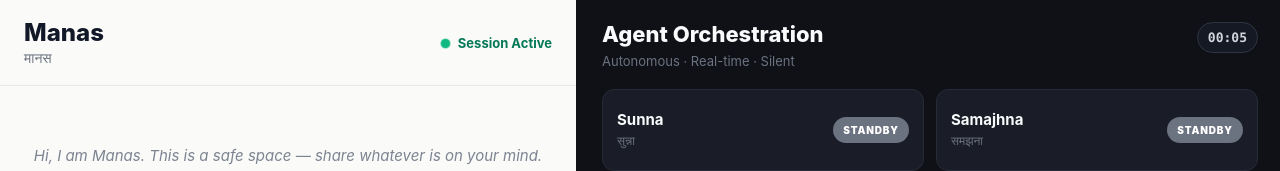
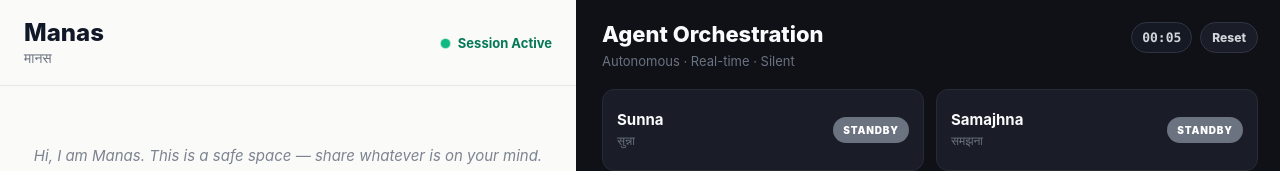
Before and after one commit to umangdev-511/Manas-AI, a React (Vite) app: page / in a window 1280 px wide. Shown: the top 171 px of the page. Built offline with nearby package versions, Linux system fonts and the light colour scheme.

Commit message:
Improve live demo orchestration and reset flow

```diff
--- a/src/App.jsx
+++ b/src/App.jsx
@@ -3,18 +3,11 @@ import './styles/App.css';
 
 import ConversationPanel from './components/ConversationPanel.jsx';
 import AgentDashboard from './components/AgentDashboard.jsx';
-import AgentNode from './components/AgentNode.jsx';
-import CounsellorBrief from './components/CounsellorBrief.jsx';
 
 import { getSunnaResponse } from './agents/sunna.js';
 import { scoreMessage } from './agents/samajhna.js';
 import { routeCase } from './agents/nirdeshak.js';
 import { generateCounsellorBrief } from './agents/setu.js';
-
-import * as sunnaAgent from './agents/sunna.js';
-import * as samajhnaAgent from './agents/samajhna.js';
-import * as nirdeshakAgent from './agents/nirdeshak.js';
-import * as setuAgent from './agents/setu.js';
 
 const INITIAL_AGENT_STATUSES = {
   sunna: 'STANDBY',
@@ -35,6 +28,34 @@ function buildScoreLog(agentName, scaleName, previousScore, nextScore, delta) {
   return `${agentName}: ${scaleName} updated ${previousScore} → ${nextScore} (+${delta})`;
 }
 
+function createPendingBrief({
+  phqScore,
+  gadScore,
+  riskLevel,
+  triggeredKeywords,
+  escalationReason,
+}) {
+  return {
+    severityBadge: riskLevel,
+    phq9Score: phqScore,
+    gad7Score: gadScore,
+    riskLevel: riskLevel === 'SEVERE' ? 'Critical' : 'High',
+    keyTriggers: triggeredKeywords.length ? triggeredKeywords : ['threshold exceeded'],
+    conversationSummary: ['Setu is generating the structured counsellor summary.'],
+    recommendedOpener: 'I can see you have been carrying a lot lately. I am here with you, and I have time to listen.',
+    escalationReason,
+    sessionDuration: 'In progress',
+    timestamp: new Date().toISOString(),
+    isPending: true,
+  };
+}
+
+function wait(ms) {
+  return new Promise((resolve) => {
+    window.setTimeout(resolve, ms);
+  });
+}
+
 export default function App() {
   const [messages, setMessages] = useState([]);
   const [agentStatuses, setAgentStatuses] = useState(INITIAL_AGENT_STATUSES);
@@ -45,6 +66,7 @@ export default function App() {
   const [isEscalated, setIsEscalated] = useState(false);
   const [counsellorBrief, setCounsellorBrief] = useState(null);
   const [isSunnaLoading, setIsSunnaLoading] = useState(false);
+  const [sessionResetKey, setSessionResetKey] = useState(0);
   const sessionStartedAt = useRef(new Date().toISOString());
   const escalationStartedRef = useRef(false);
 
@@ -66,6 +88,21 @@ export default function App() {
     }));
   };
 
+  const handleResetSession = () => {
+    setMessages([]);
+    setAgentStatuses(INITIAL_AGENT_STATUSES);
+    setPhqScore(0);
+    setGadScore(0);
+    setRiskLevel('MINIMAL');
+    setActivityLog([]);
+    setIsEscalated(false);
+    setCounsellorBrief(null);
+    setIsSunnaLoading(false);
+    setSessionResetKey((currentKey) => currentKey + 1);
+    sessionStartedAt.current = new Date().toISOString();
+    escalationStartedRef.current = false;
+  };
+
   const handleSendMessage = async (messageText) => {
     const userMessage = {
       id: createId('user'),
@@ -81,7 +118,10 @@ export default function App() {
     setAgentStatus('sunna', 'LISTENING');
     addActivity('Sunna: GPT-4o response requested');
 
-    const sunnaPromise = getSunnaResponse(conversationForAgents);
+    const sunnaPromise = Promise.all([
+      getSunnaResponse(conversationForAgents),
+      wait(650),
+    ]).then(([responseText]) => responseText);
 
     // Samajhna runs immediately and independently from Sunna's response cycle.
     setAgentStatus('samajhna', 'SCORING');
@@ -119,6 +159,13 @@ export default function App() {
         setIsEscalated(true);
         setAgentStatus('setu', 'BRIEFING');
         addActivity('Setu: Generating counsellor brief...');
+        setCounsellorBrief(createPendingBrief({
+          phqScore: scoringResult.newPHQ,
+          gadScore: scoringResult.newGAD,
+          riskLevel: routeDecision.riskLevel,
+          triggeredKeywords: scoringResult.triggeredKeywords,
+          escalationReason: routeDecision.reason,
+        }));
 
         generateCounsellorBrief({
           conversationHistory: conversationForAgents,
@@ -130,7 +177,14 @@ export default function App() {
           sessionStartedAt: sessionStartedAt.current,
         })
           .then((brief) => {
-            setCounsellorBrief(brief);
+            setCounsellorBrief({
+              ...brief,
+              phq9Score: scoringResult.newPHQ,
+              gad7Score: scoringResult.newGAD,
+              severityBadge: routeDecision.riskLevel,
+              escalationReason: routeDecision.reason,
+              isPending: false,
+            });
             setAgentStatus('setu', 'COMPLETE');
             addActivity('Setu: Brief ready — counsellor dashboard active');
           })
@@ -191,6 +245,8 @@ export default function App() {
           activityLog={activityLog}
           isEscalated={isEscalated}
           counsellorBrief={counsellorBrief}
+          onResetSession={handleResetSession}
+          sessionResetKey={sessionResetKey}
         />
       </section>
     </main>
--- a/src/components/AgentDashboard.jsx
+++ b/src/components/AgentDashboard.jsx
@@ -120,8 +120,14 @@ export default function AgentDashboard({
   activityLog = [],
   isEscalated = false,
   counsellorBrief = null,
+  onResetSession,
+  sessionResetKey = 0,
 }) {
   const [elapsedSeconds, setElapsedSeconds] = useState(0);
+
+  useEffect(() => {
+    setElapsedSeconds(0);
+  }, [sessionResetKey]);
 
   useEffect(() => {
     const timerId = window.setInterval(() => {
@@ -136,7 +142,7 @@ export default function AgentDashboard({
     ...agentStatuses,
   };
 
-  const visibleLog = useMemo(() => activityLog.slice(0, 8), [activityLog]);
+  const visibleLog = useMemo(() => activityLog.slice(0, 12), [activityLog]);
   const safePhqScore = clampScore(phqScore, 27);
   const safeGadScore = clampScore(gadScore, 21);
   const riskColor = getRiskColor(riskLevel);
@@ -148,9 +154,14 @@ export default function AgentDashboard({
           <h2>Agent Orchestration</h2>
           <p>Autonomous · Real-time · Silent</p>
         </div>
-        <time className="session-timer" aria-label="Session timer">
-          {formatElapsedTime(elapsedSeconds)}
-        </time>
+        <div className="dashboard-actions">
+          <time className="session-timer" aria-label="Session timer">
+            {formatElapsedTime(elapsedSeconds)}
+          </time>
+          <button className="reset-session-button" type="button" onClick={onResetSession}>
+            Reset
+          </button>
+        </div>
       </header>
 
       {isEscalated && (
--- a/src/components/CounsellorBrief.jsx
+++ b/src/components/CounsellorBrief.jsx
@@ -25,6 +25,7 @@ export default function CounsellorBrief({ brief = {} }) {
     recommendedOpener = '',
     escalationReason = '',
     timestamp,
+    isPending = false,
   } = brief;
 
   return (
@@ -35,7 +36,7 @@ export default function CounsellorBrief({ brief = {} }) {
           <time>{formatBriefTimestamp(timestamp)}</time>
         </div>
         <span className={`severity-pill severity-pill--${String(severityBadge).toLowerCase().replace(/\s+/g, '-')}`}>
-          {severityBadge}
+          {isPending ? 'GENERATING' : severityBadge}
         </span>
       </header>
 
--- a/src/styles/AgentDashboard.css
+++ b/src/styles/AgentDashboard.css
@@ -10,12 +10,14 @@
   color: #E5E7EB;
   font-family: Inter, system-ui, -apple-system, BlinkMacSystemFont, "Segoe UI", sans-serif;
   padding: 22px;
+  scroll-padding-bottom: 28px;
   transition: border-color 240ms ease, box-shadow 240ms ease;
 }
 
 .agent-dashboard--escalated {
   border-left-color: #EF4444;
   box-shadow: inset 18px 0 28px rgba(239, 68, 68, 0.08);
+  animation: panelEscalationFlash 0.8s ease both;
 }
 
 .agent-dashboard::-webkit-scrollbar {
@@ -70,6 +72,31 @@
   font-size: 13px;
   font-weight: 700;
   padding: 7px 10px;
+}
+
+.dashboard-actions {
+  display: flex;
+  align-items: center;
+  gap: 8px;
+  flex: 0 0 auto;
+}
+
+.reset-session-button {
+  border: 1px solid #2F3442;
+  border-radius: 999px;
+  background: #1A1D27;
+  color: #D1D5DB;
+  cursor: pointer;
+  font-size: 12px;
+  font-weight: 800;
+  padding: 7px 11px;
+  transition: border-color 160ms ease, background-color 160ms ease, color 160ms ease;
+}
+
+.reset-session-button:hover {
+  border-color: #4A90D9;
+  background: #202636;
+  color: #FFFFFF;
 }
 
 .escalation-banner {
@@ -249,6 +276,7 @@
 }
 
 .activity-section {
+  flex: 0 0 auto;
   min-height: 0;
   padding: 15px;
 }
@@ -289,9 +317,22 @@
   display: flex;
   flex-direction: column;
   gap: 9px;
-  max-height: 220px;
+  max-height: 168px;
   overflow-y: auto;
   padding-right: 4px;
+}
+
+.activity-log::-webkit-scrollbar {
+  width: 8px;
+}
+
+.activity-log::-webkit-scrollbar-track {
+  background: transparent;
+}
+
+.activity-log::-webkit-scrollbar-thumb {
+  background: #303746;
+  border-radius: 999px;
 }
 
 .activity-log__empty {
@@ -327,6 +368,7 @@
 }
 
 .brief-card {
+  flex: 0 0 auto;
   padding: 16px;
   animation: briefIn 0.4s ease both;
 }
@@ -380,6 +422,11 @@
 
 .severity-pill--severe {
   background: #991B1B;
+}
+
+.severity-pill--generating,
+.severity-pill--pending {
+  background: #F59E0B;
 }
 
 .brief-scores {
@@ -507,6 +554,20 @@
   }
 }
 
+@keyframes panelEscalationFlash {
+  0% {
+    background: #0F1117;
+  }
+
+  35% {
+    background: #241218;
+  }
+
+  100% {
+    background: #0F1117;
+  }
+}
+
 @keyframes briefIn {
   from {
     opacity: 0;
@@ -540,4 +601,13 @@
   .agent-grid {
     grid-template-columns: 1fr;
   }
+
+  .dashboard-header {
+    align-items: stretch;
+    flex-direction: column;
+  }
+
+  .dashboard-actions {
+    justify-content: space-between;
+  }
 }
```
